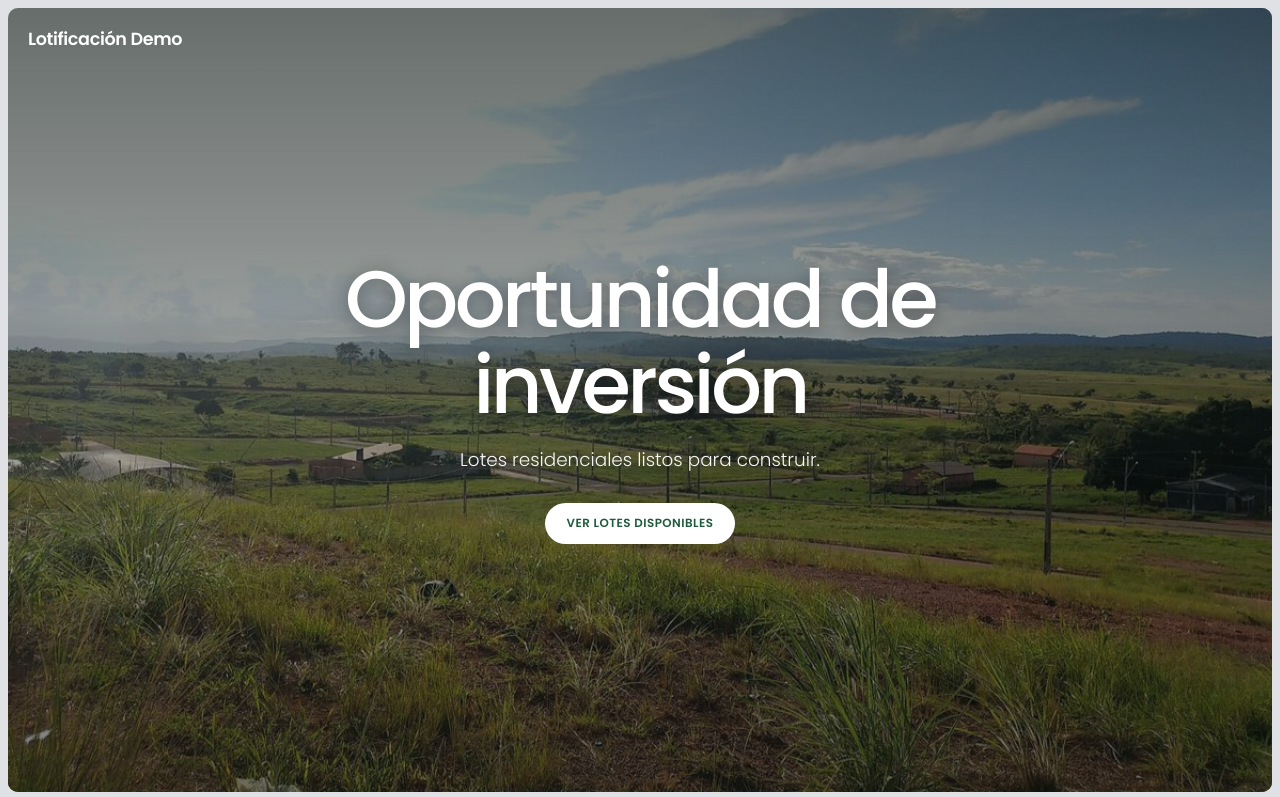
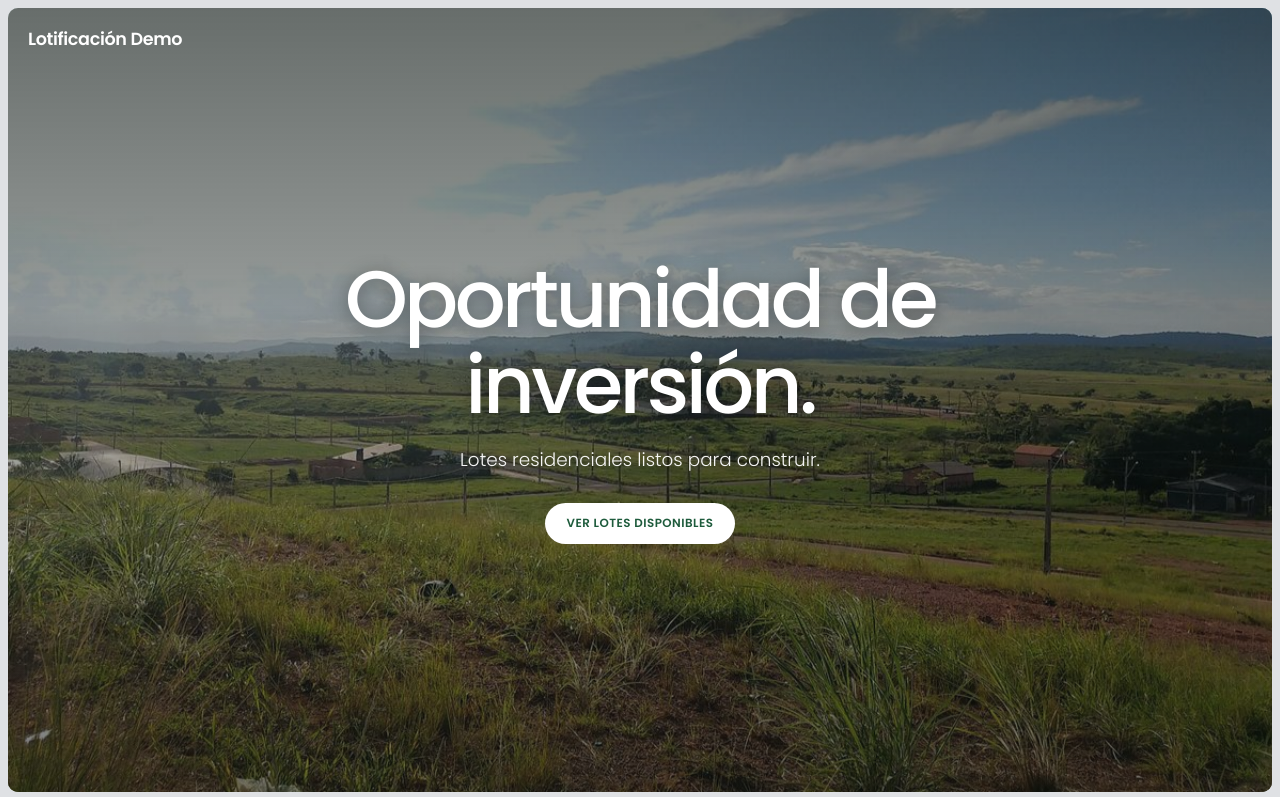
Before and after one commit to EDUARDJ1001/lotes-demo, a plain HTML site: page index.html in a window 1280 px wide. Shown: the top 797 px of the page. Drawn offline with Linux system fonts and the light colour scheme; no server answers.

Commit message:
Update hero section heading for clarity

```diff
--- a/index.html
+++ b/index.html
@@ -21,7 +21,7 @@
       <div class="hero-shade"></div>
       <a href="./" class="logo">Lotificación Demo</a>
       <div class="hero-content">
-        <h1>Oportunidad de inversión</h1>
+        <h1>Oportunidad de inversión.</h1>
         <p>Lotes residenciales listos para construir.</p>
         <a href="mapa" class="btn btn-light">Ver lotes disponibles</a>
       </div>
```
